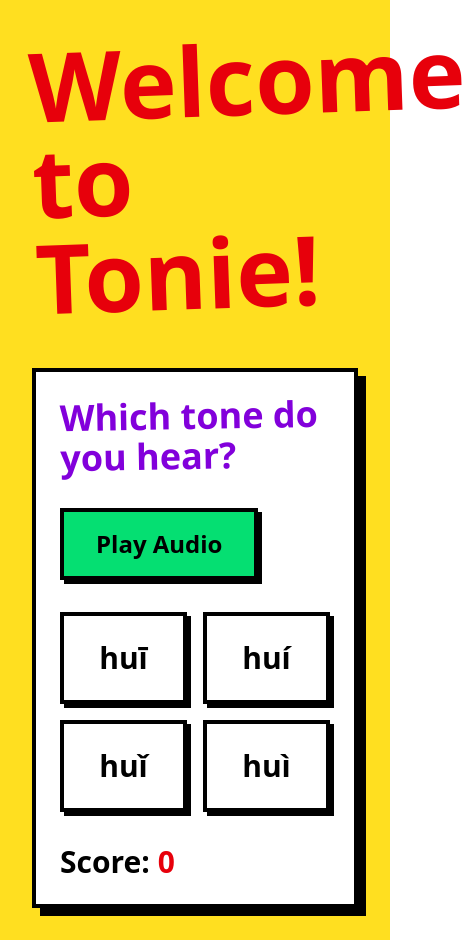
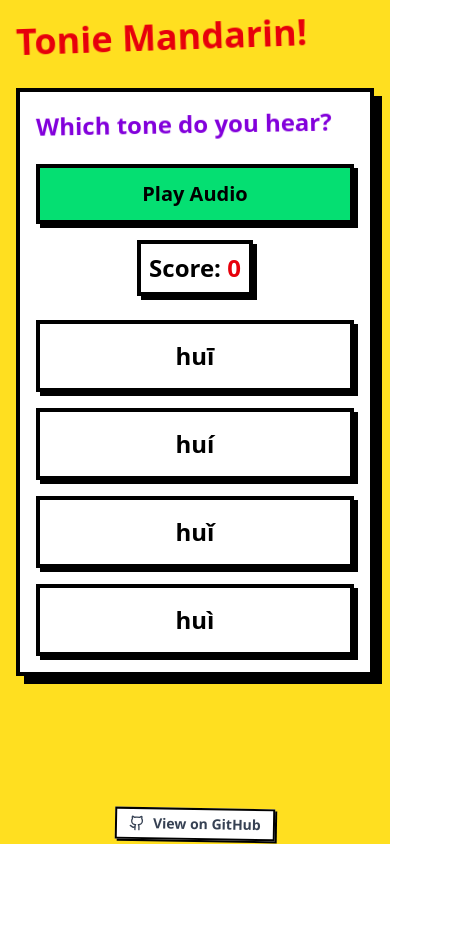
Before and after one commit to aileks/tonie-mandarin, a React (Vite) app: page / in a window 390 px wide. Shown: the whole page, 474 px wide, since content can reach past the window. After the commit the page ends 844 px from the top, so only its background shows below. Built offline with nearby package versions, Linux system fonts and the light colour scheme.

Commit message:
added github link; moved score

```diff
--- a/package.json
+++ b/package.json
@@ -11,6 +11,7 @@
   },
   "dependencies": {
     "@tailwindcss/vite": "^4.0.1",
+    "lucide-react": "^0.474.0",
     "react": "^18.3.1",
     "react-dom": "^18.3.1"
   },
--- a/src/App.tsx
+++ b/src/App.tsx
@@ -1,23 +1,35 @@
 import toneData from './assets/tones.json';
 import audioData from './assets/audio.json';
-// import AudioDisplay from './components/AudioDisplay';
 import ToneQuiz from './components/ToneQuiz';
+import { Github } from 'lucide-react';
 
 export default function App() {
   return (
-    <div className='min-h-screen bg-yellow-300 p-8'>
-      <header className='mb-12'>
-        <h1 className='text-8xl font-black text-red-600 transform -rotate-2 mb-4'>
-          Welcome to Tonie!
+    <div className='min-h-screen bg-yellow-300 p-4 sm:p-8'>
+      <header className='mb-8 sm:mb-12'>
+        <h1 className='text-4xl sm:text-6xl md:text-8xl font-black text-red-600 transform -rotate-2 mb-2 sm:mb-4 will-change-transform'>
+          Tonie Mandarin!
         </h1>
       </header>
 
-      <main className='bg-white border-4 border-black shadow-[8px_8px_0_0_rgba(0,0,0,1)] p-6'>
+      <main className='bg-white border-4 border-black shadow-[8px_8px_0_0_rgba(0,0,0,1)] p-4 sm:p-6'>
         <ToneQuiz
           audioData={audioData}
           toneData={toneData}
         />
       </main>
+
+      <footer className='absolute bottom-1 text-lg right-0 left-0 text-center'>
+        <a
+          href='https://github.com/aileks/tonie-mandarin'
+          target='_blank'
+          rel='noopener noreferrer'
+          className='text-sm font-bold text-gray-700 transform rotate-1 inline-flex items-center gap-2 border-2 border-black bg-white px-3 py-1 shadow-[2px_2px_0_0_rgba(0,0,0,1)] hover:shadow-none hover:translate-x-[2px] hover:translate-y-[2px] transition-all will-change-auto'
+        >
+          <Github size={16} />
+          View on GitHub
+        </a>
+      </footer>
     </div>
   );
 }
--- a/src/components/ToneQuiz.tsx
+++ b/src/components/ToneQuiz.tsx
@@ -104,27 +104,32 @@ const ToneQuiz: React.FC<ToneQuizProps> = ({ audioData, toneData }) => {
   };
 
   return (
-    <div className='space-y-8'>
+    <div className='space-y-6 sm:space-y-8'>
       <audio ref={audioRef} />
 
-      <h2 className='text-4xl font-bold text-purple-700 transform -rotate-1'>
+      <h2 className='text-2xl sm:text-3xl md:text-4xl font-bold text-purple-700 transform -rotate-1 will-change-transform'>
         Which tone do you hear?
       </h2>
 
-      <button
-        onClick={playAudio}
-        className='bg-green-400 text-black text-2xl font-bold py-4 px-8 border-4 border-black shadow-[4px_4px_0_0_rgba(0,0,0,1)] hover:shadow-none hover:translate-x-1 hover:translate-y-1 transition-all'
-      >
-        Play Audio
-      </button>
+      <div className='flex flex-col sm:flex-row justify-between items-center gap-4'>
+        <button
+          onClick={playAudio}
+          className='w-full sm:w-auto bg-green-400 text-black text-xl sm:text-2xl font-bold py-3 sm:py-4 px-6 sm:px-8 border-4 border-black shadow-[4px_4px_0_0_rgba(0,0,0,1)] hover:shadow-none hover:translate-x-1 hover:translate-y-1 transition-all'
+        >
+          Play Audio
+        </button>
+        <p className='text-2xl sm:text-3xl font-black bg-white border-4 border-black p-2 sm:p-4 shadow-[4px_4px_0_0_rgba(0,0,0,1)]'>
+          Score: <span className='text-red-600'>{score}</span>
+        </p>
+      </div>
 
-      <div className='grid grid-cols-2 gap-4'>
+      <div className='grid grid-cols-1 sm:grid-cols-2 gap-4'>
         {choices.map(choice => (
           <button
             key={choice}
             onClick={() => handleChoice(choice)}
             disabled={isAnsweredCorrectly}
-            className={`text-3xl font-bold py-6 px-4 border-4 border-black ${
+            className={`text-2xl sm:text-3xl font-bold py-4 sm:py-6 px-4 border-4 border-black ${
               userSelection === choice ?
                 choice === correctAnswer ?
                   'bg-green-400'
@@ -143,10 +148,10 @@ const ToneQuiz: React.FC<ToneQuizProps> = ({ audioData, toneData }) => {
 
       {isAnsweredCorrectly && (
         <div className='bg-green-200 border-4 border-black p-4 shadow-[4px_4px_0_0_rgba(0,0,0,1)]'>
-          <p className='text-2xl font-bold mb-4'>Correct!</p>
+          <p className='text-xl sm:text-2xl font-bold mb-4'>Correct!</p>
           <button
             onClick={nextQuestion}
-            className='bg-blue-400 text-white text-xl font-bold py-2 px-6 border-4 border-black shadow-[4px_4px_0_0_rgba(0,0,0,1)] hover:shadow-none hover:translate-x-1 hover:translate-y-1 transition-all'
+            className='w-full sm:w-auto bg-blue-400 text-white text-lg sm:text-xl font-bold py-2 px-6 border-4 border-black shadow-[4px_4px_0_0_rgba(0,0,0,1)] hover:shadow-none hover:translate-x-1 hover:translate-y-1 transition-all'
           >
             Next Question
           </button>
@@ -154,13 +159,9 @@ const ToneQuiz: React.FC<ToneQuizProps> = ({ audioData, toneData }) => {
       )}
       {!isAnsweredCorrectly && userSelection && (
         <div className='bg-red-200 border-4 border-black p-4 shadow-[4px_4px_0_0_rgba(0,0,0,1)]'>
-          <p className='text-2xl font-bold'>Incorrect! Try again.</p>
+          <p className='text-xl sm:text-2xl font-bold'>Incorrect! Try again.</p>
         </div>
       )}
-
-      <p className='text-3xl font-black'>
-        Score: <span className='text-red-600'>{score}</span>
-      </p>
     </div>
   );
 };
```
Also changed, not shown: preview.png, 1 other file (tests, documents, lock files or other folders).
